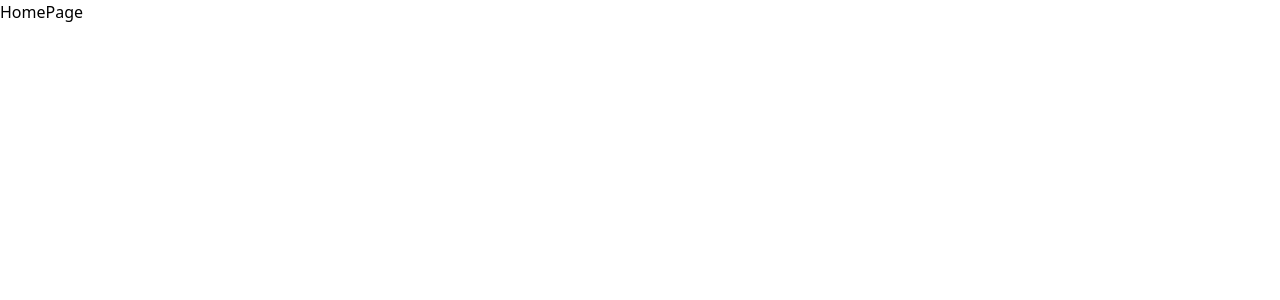
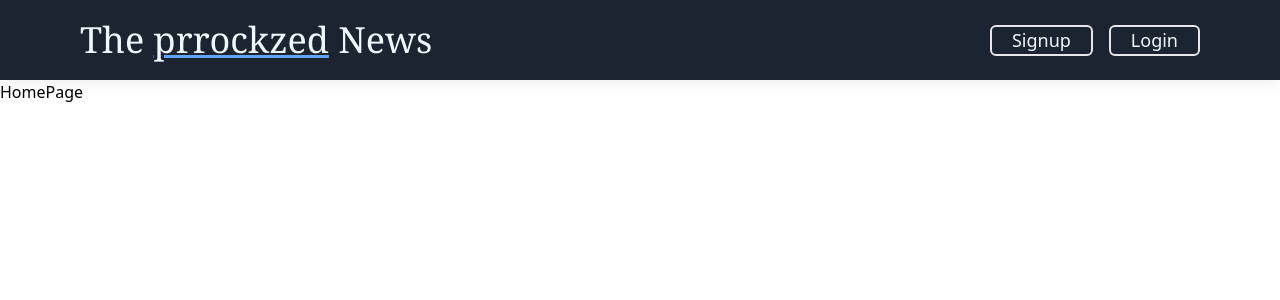
Before and after one commit to prrockzed/prrockzednews, a Next.js app: page / in a window 1280 px wide. Shown: the top 300 px of the page. Built offline with nearby package versions, Linux system fonts and the light colour scheme.

Commit message:
Added Navbar

```diff
--- /dev/null
+++ b/src/app/Header/Header.css
@@ -0,0 +1,40 @@
+nav {
+  display: flex;
+  align-items: center;
+  justify-content: space-between;
+  background-color: #1b2430;
+  padding: 20px 80px;
+  box-shadow: 0 5px 15px rgba(0, 0, 0, 0.06);
+}
+
+.home {
+  color: aliceblue;
+}
+
+#navbar {
+  display: flex;
+  align-items: center;
+  justify-content: space-between;
+}
+
+#navbar li {
+  list-style: none;
+  padding: 0 20px;
+  position: relative;
+}
+
+#navbar li a {
+  color: aliceblue;
+  text-decoration: none;
+  font-size: 18px;
+  font-weight: 450;
+  transition: 0.3s ease-in-out;
+}
+
+#navbar li a:hover {
+  color: #17cf97;
+}
+
+#navbar li a:hover::after {
+  color: #17cf97;
+}
--- /dev/null
+++ b/src/app/Header/Header.tsx
@@ -0,0 +1,37 @@
+"use client";
+
+import { Bars3Icon } from "@heroicons/react/24/solid";
+import Link from "next/link";
+import React, { useState } from "react";
+import "./Header.css";
+
+function Header() {
+  return (
+    <header>
+      <nav>
+        <Link href="/" prefetch={false}>
+          <h1 className="font-serif text-4xl home">
+            The{" "}
+            <span className="underline decoration-6 decoration-blue-400">
+              prrockzed
+            </span>{" "}
+            News
+          </h1>
+        </Link>
+
+        <div>
+          <ul id="navbar" className="space-x-4">
+            <li className="border-solid border-2 rounded-md">
+              <a href="/signup">Signup</a>
+            </li>
+            <li className="border-solid border-2 rounded-md">
+              <a href="/login">Login</a>
+            </li>
+          </ul>
+        </div>
+      </nav>
+    </header>
+  );
+}
+
+export default Header;
--- a/src/app/layout.tsx
+++ b/src/app/layout.tsx
@@ -1,5 +1,6 @@
 import type { Metadata } from "next";
 import "./globals.css";
+import Header from "./Header/Header";
 
 export const metadata: Metadata = {
   title: "prrockzed News",
@@ -14,6 +15,7 @@ export default function RootLayout({
   return (
     <html lang="en">
       <body>
+        <Header />
         <div className="max-w-7xl mx-auto">{children}</div>
       </body>
     </html>
```
Also changed, not shown: package.json (+6 -5 lines), 1 other file (tests, documents, lock files or other folders).
